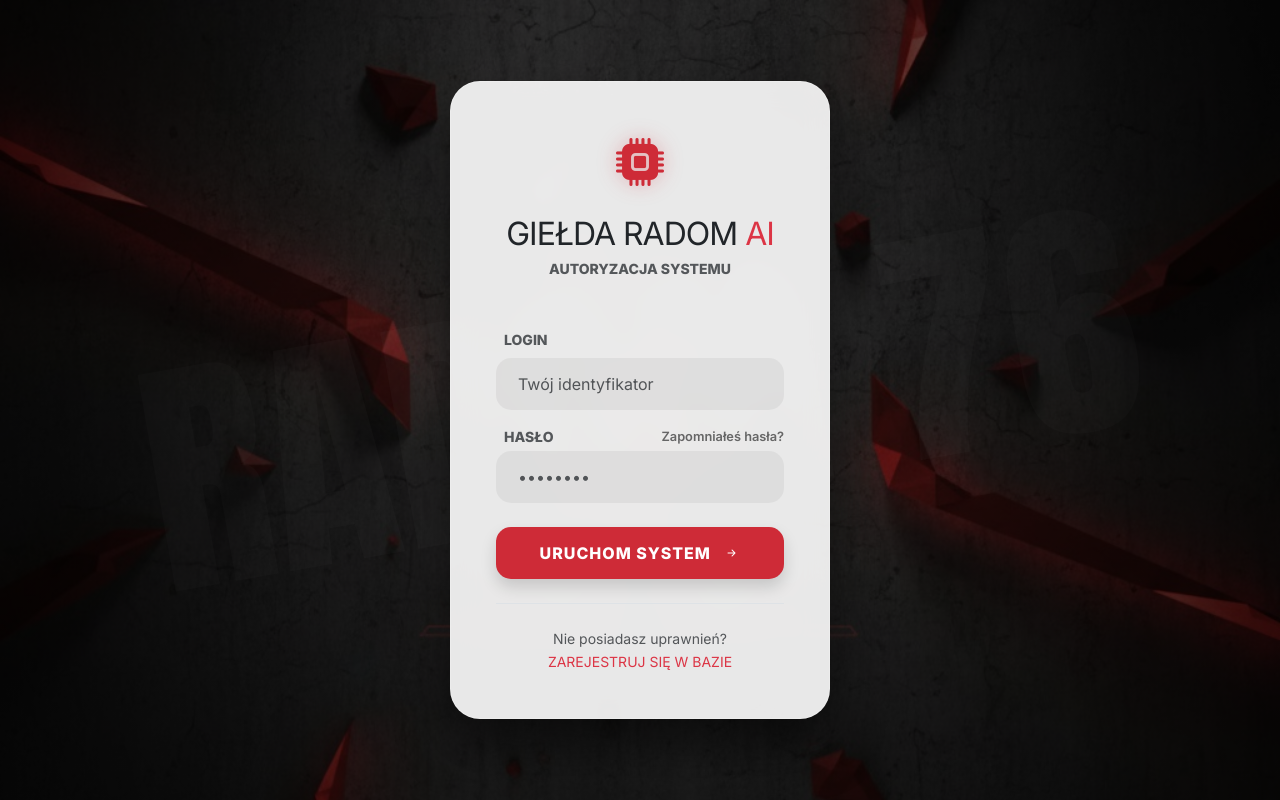
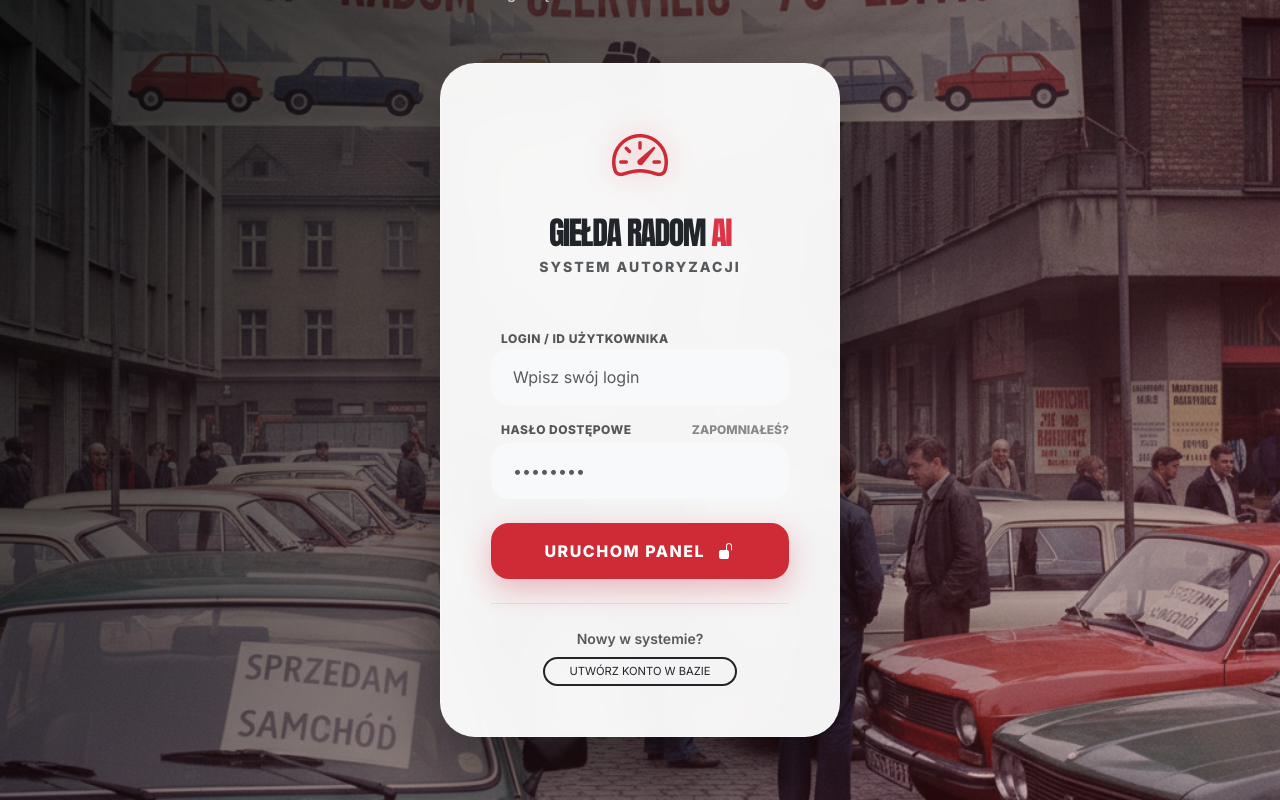
Before and after one commit to tomczykdariusz606/gielda-radom, a Flask app: page /login in a window 1280 px wide. Run offline with Flask 3, Linux system fonts and the light colour scheme.

Commit message:
Update login.html

```diff
--- a/templates/login.html
+++ b/templates/login.html
@@ -2,34 +2,104 @@
 <html lang="pl">
 <head>
     <meta charset="UTF-8">
-    <meta name="viewport" content="width=device-width, initial-scale=1.0">
-    <title>Logowanie AI - Giełda Radom</title>
+    <meta name="viewport" content="width=device-width, initial-scale=1.0, maximum-scale=1.0, user-scalable=no">
+    <title>Autoryzacja AI - Giełda Radom</title>
+
+    <link rel="shortcut icon" href="{{ url_for('static', filename='favicon.ico') }}" type="image/x-icon">
     <link href="https://fonts.googleapis.com/css2?family=Inter:wght@400;600;800&family=Anton&display=swap" rel="stylesheet">
     <link href="https://cdn.jsdelivr.net/npm/bootstrap@5.3.2/dist/css/bootstrap.min.css" rel="stylesheet">
     <link rel="stylesheet" href="https://cdn.jsdelivr.net/npm/bootstrap-icons@1.11.1/font/bootstrap-icons.css">
 
     <style>
-        :root { --radom-red: #ce2b37; --glass: rgba(255, 255, 255, 0.9); }
+        :root { --radom-red: #ce2b37; --radom-dark: #1a1a1a; --glass: rgba(255, 255, 255, 0.95); }
+
         body {
             font-family: 'Inter', sans-serif;
             background-color: #000;
-            background-image: url("{{ url_for('static', filename='czerwiec_tlo.jpg') }}");
+            /* Upewnij się, że plik radom_hero.png istnieje w static dla spójności */
+            background-image: url("{{ url_for('static', filename='radom_hero.png') }}");
             background-size: cover; background-position: center;
             height: 100vh; margin: 0; display: flex; align-items: center; justify-content: center;
             overflow: hidden; position: relative;
         }
-        .overlay { position: absolute; top: 0; left: 0; right: 0; bottom: 0; background: radial-gradient(circle, rgba(0,0,0,0.4) 0%, rgba(0,0,0,0.8) 100%); z-index: 1; }
-        .bg-text { position: absolute; font-family: 'Anton', sans-serif; font-size: 20vw; color: rgba(255, 255, 255, 0.05); white-space: nowrap; z-index: 0; user-select: none; transform: rotate(-10deg); }
-        .login-container { position: relative; z-index: 10; width: 100%; max-width: 420px; padding: 20px; }
-        .glass-card { background: var(--glass); backdrop-filter: blur(15px); border-radius: 30px; border: 1px solid rgba(255, 255, 255, 0.2); padding: 45px; box-shadow: 0 25px 50px rgba(0,0,0,0.5); }
-        .logo-area i { font-size: 3rem; color: var(--radom-red); filter: drop-shadow(0 0 10px rgba(206, 43, 55, 0.3)); }
-        .form-control-modern { background: rgba(0, 0, 0, 0.05); border: 2px solid transparent; border-radius: 15px; padding: 12px 20px; transition: all 0.3s; }
-        .form-control-modern:focus { background: white; border-color: var(--radom-red); box-shadow: 0 0 20px rgba(206, 43, 55, 0.1); outline: none; }
-        .btn-radom { background: var(--radom-red); color: white; border: none; border-radius: 15px; padding: 14px; font-weight: 800; text-transform: uppercase; letter-spacing: 1px; transition: all 0.3s; width: 100%; }
-        .btn-radom:hover { background: #a51d28; transform: translateY(-3px); }
-        .alert-modern { background: rgba(206, 43, 55, 0.1); border-left: 4px solid var(--radom-red); color: var(--radom-red); border-radius: 10px; font-weight: 600; }
-        .forgot-link { text-decoration: none; font-size: 0.8rem; color: #666; font-weight: 600; transition: 0.3s; }
+
+        /* Nakładka dla czytelności */
+        .overlay { position: absolute; top: 0; left: 0; right: 0; bottom: 0; background: linear-gradient(135deg, rgba(0,0,0,0.8) 0%, rgba(206, 43, 55, 0.2) 100%); z-index: 1; }
+
+        .bg-text { position: absolute; font-family: 'Anton', sans-serif; font-size: 18vw; color: rgba(255, 255, 255, 0.03); white-space: nowrap; z-index: 0; user-select: none; transform: rotate(-5deg); pointer-events: none; }
+
+        .login-container { position: relative; z-index: 10; width: 100%; max-width: 440px; padding: 20px; }
+
+        /* Glassmorphism Card */
+        .glass-card {
+            background: var(--glass);
+            backdrop-filter: blur(20px);
+            -webkit-backdrop-filter: blur(20px);
+            border-radius: 35px;
+            border: 1px solid rgba(255, 255, 255, 0.3);
+            padding: 50px;
+            box-shadow: 0 40px 80px rgba(0,0,0,0.5);
+        }
+
+        .logo-area i { font-size: 3.5rem; color: var(--radom-red); filter: drop-shadow(0 0 15px rgba(206, 43, 55, 0.4)); }
+
+        .form-label-modern { font-size: 0.75rem; font-weight: 800; color: #555; text-transform: uppercase; letter-spacing: 0.5px; margin-left: 10px; }
+
+        .form-control-modern {
+            background: #f8f9fa;
+            border: 2px solid transparent;
+            border-radius: 18px;
+            padding: 14px 20px;
+            transition: all 0.3s cubic-bezier(0.4, 0, 0.2, 1);
+            font-weight: 500;
+        }
+
+        .form-control-modern:focus {
+            background: white;
+            border-color: var(--radom-red);
+            box-shadow: 0 10px 25px rgba(206, 43, 55, 0.1);
+            outline: none;
+        }
+
+        .btn-radom {
+            background: var(--radom-red);
+            color: white;
+            border: none;
+            border-radius: 18px;
+            padding: 16px;
+            font-weight: 800;
+            text-transform: uppercase;
+            letter-spacing: 1.5px;
+            transition: all 0.4s;
+            width: 100%;
+            box-shadow: 0 10px 30px rgba(206, 43, 55, 0.3);
+        }
+
+        .btn-radom:hover {
+            background: #b02029;
+            transform: translateY(-4px);
+            box-shadow: 0 15px 35px rgba(206, 43, 55, 0.4);
+        }
+
+        .alert-modern {
+            background: #fff5f5;
+            border: none;
+            border-left: 5px solid var(--radom-red);
+            color: #821a1f;
+            border-radius: 15px;
+            font-weight: 600;
+            font-size: 0.9rem;
+        }
+
+        .forgot-link { text-decoration: none; font-size: 0.75rem; color: #888; font-weight: 700; transition: 0.3s; text-transform: uppercase; }
         .forgot-link:hover { color: var(--radom-red); }
+
+        .back-to-home {
+            position: absolute; top: -60px; left: 0;
+            color: white; text-decoration: none; font-weight: 600; font-size: 0.9rem;
+            opacity: 0.7; transition: 0.3s;
+        }
+        .back-to-home:hover { opacity: 1; transform: translateX(-5px); }
     </style>
 </head>
 <body>
@@ -38,18 +108,20 @@
 <div class="bg-text">RADOM 76</div>
 
 <div class="login-container">
+    <a href="/" class="back-to-home"><i class="bi bi-arrow-left me-2"></i> Wróć na giełdę</a>
+
     <div class="glass-card">
         <div class="text-center mb-5 logo-area">
-            <i class="bi bi-cpu-fill"></i>
-            <h2 class="fw-800 mt-3 mb-1" style="letter-spacing: -1px;">GIEŁDA RADOM <span class="text-danger">AI</span></h2>
-            <p class="text-muted small fw-bold text-uppercase">Autoryzacja systemu</p>
+            <i class="bi bi-speedometer2"></i>
+            <h2 class="fw-800 mt-3 mb-1 text-dark" style="letter-spacing: -1.5px; font-family: 'Anton';">GIEŁDA RADOM <span class="text-danger">AI</span></h2>
+            <p class="text-muted small fw-bold text-uppercase" style="letter-spacing: 2px;">System Autoryzacji</p>
         </div>
 
         {% with messages = get_flashed_messages(with_categories=true) %}
             {% if messages %}
                 {% for category, message in messages %}
-                    <div class="alert alert-modern mb-4 shadow-sm">
-                        <i class="bi bi-exclamation-triangle-fill me-2"></i> {{ message }}
+                    <div class="alert alert-modern mb-4 shadow-sm animate__animated animate__shakeX">
+                        <i class="bi bi-shield-lock-fill me-2"></i> {{ message }}
                     </div>
                 {% endfor %}
             {% endif %}
@@ -57,26 +129,28 @@
 
         <form method="POST">
             <div class="mb-3">
-                <label class="form-label small fw-bold text-muted ms-2 text-uppercase">Login</label>
-                <input type="text" name="username" class="form-control form-control-modern" placeholder="Twój identyfikator" required>
+                <label class="form-label-modern">Login / ID Użytkownika</label>
+                <input type="text" name="username" class="form-control form-control-modern" placeholder="Wpisz swój login" required>
             </div>
 
             <div class="mb-4">
                 <div class="d-flex justify-content-between align-items-center mb-1">
-                    <label class="form-label small fw-bold text-muted ms-2 text-uppercase mb-0">Hasło</label>
-                    <a href="{{ url_for('reset_request') }}" class="forgot-link">Zapomniałeś hasła?</a>
+                    <label class="form-label-modern mb-0">Hasło Dostępowe</label>
+                    <a href="{{ url_for('reset_request') }}" class="forgot-link">Zapomniałeś?</a>
                 </div>
                 <input type="password" name="password" class="form-control form-control-modern" placeholder="••••••••" required>
             </div>
 
-            <button type="submit" class="btn-radom shadow mb-4">
-                Uruchom system <i class="bi bi-arrow-right-short ms-2"></i>
+            <button type="submit" class="btn-radom mb-4">
+                Uruchom Panel <i class="bi bi-unlock-fill ms-2"></i>
             </button>
         </form>
 
         <div class="text-center border-top pt-4">
-            <p class="small text-muted mb-0">Nie posiadasz uprawnień?</p>
-            <a href="/register" class="text-danger fw-800 text-decoration-none text-uppercase small">Zarejestruj się w bazie</a>
+            <p class="small text-muted mb-2 fw-semibold">Nowy w systemie?</p>
+            <a href="/register" class="btn btn-outline-dark btn-sm rounded-pill px-4 fw-800 text-uppercase" style="font-size: 0.7rem; border-width: 2px;">
+                Utwórz konto w bazie
+            </a>
         </div>
     </div>
 </div>
```
